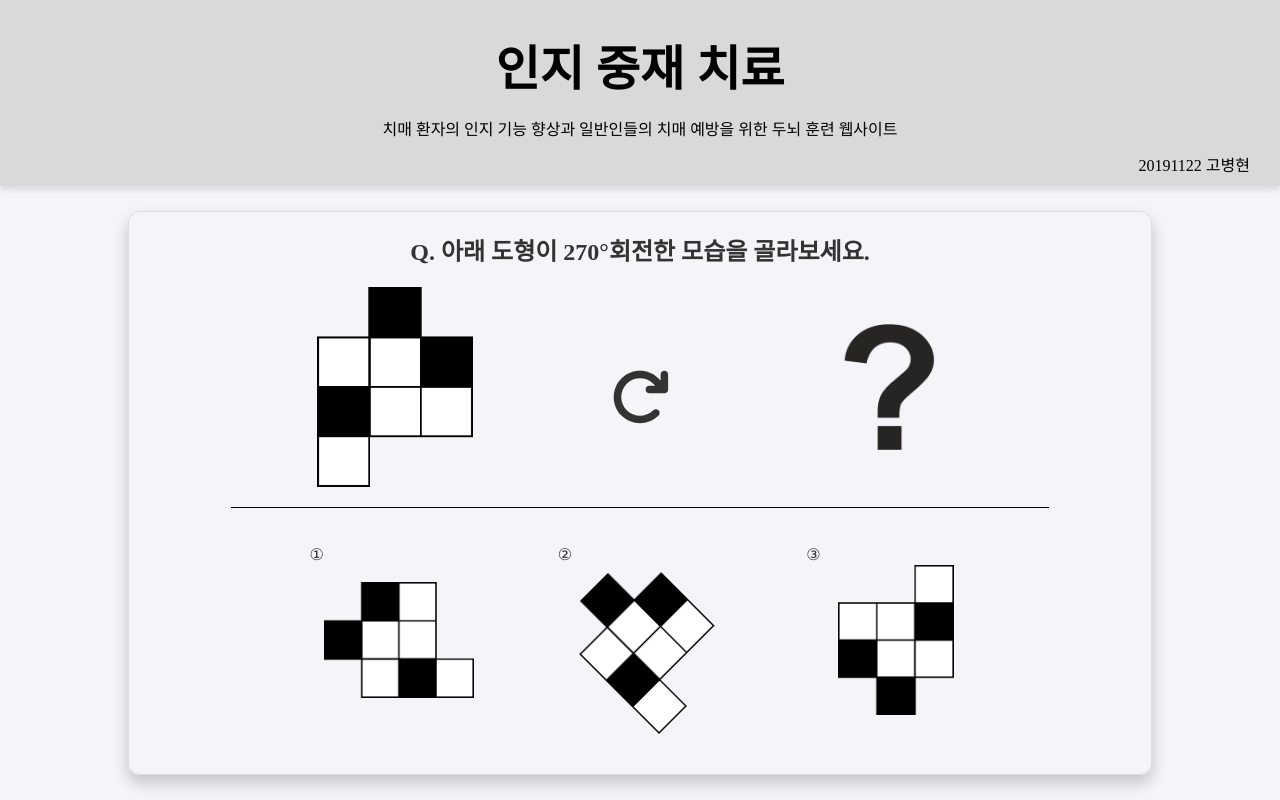
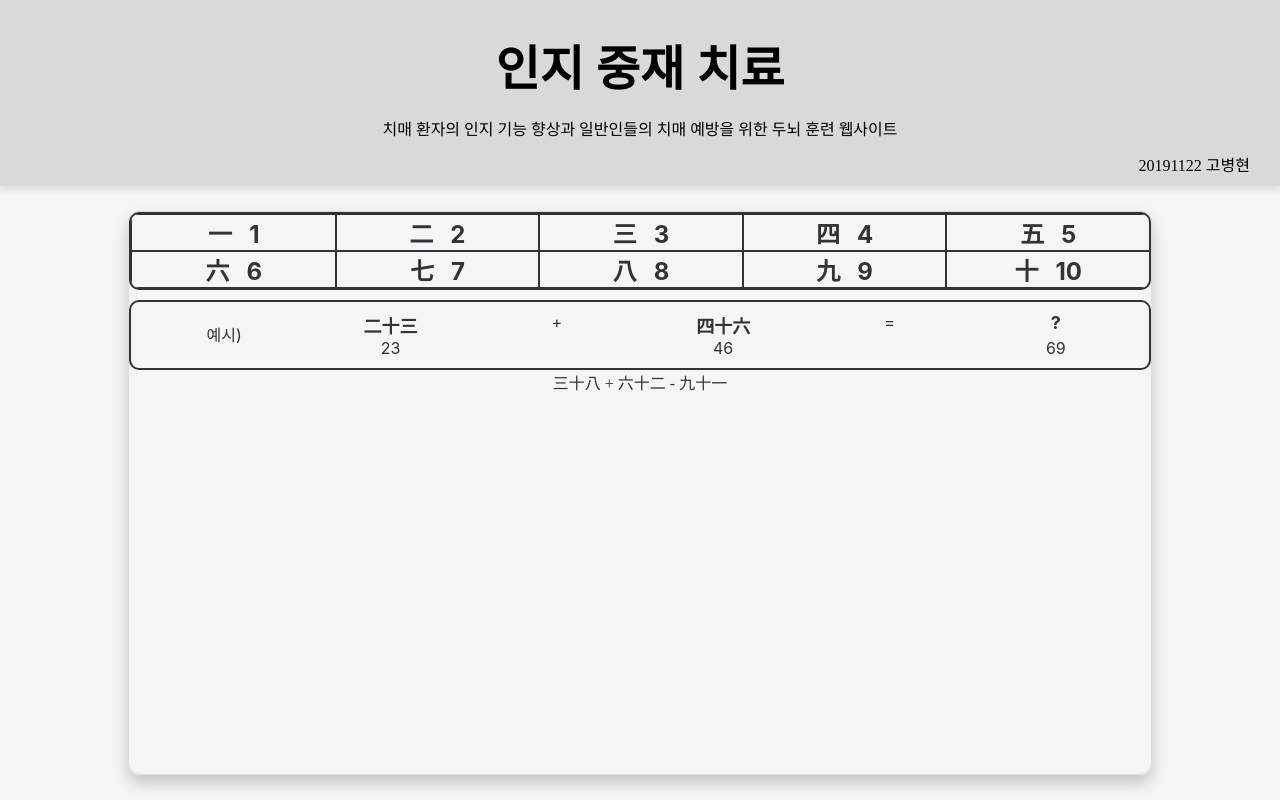
Before and after one commit to BH0120/Web-Application-Programming, a React (Create React App) app: page /page3 in a window 1280 px wide. Built offline with nearby package versions, Linux system fonts and the light colour scheme; a web font is replaced by a local one.

Commit message:
Quiz02 문제 랜덤 생성완료

```diff
--- a/src/App.js
+++ b/src/App.js
@@ -1,5 +1,6 @@
 import React from 'react';
 import QuizMain from './QuizMain';
+import Quiz02 from './quiz02/Quiz02';
 
 
 // import Page1 from "./Page1";
@@ -16,6 +17,7 @@ function App() {
     // </Routes>
     <>
       <QuizMain/>
+      {/* <Quiz02/> */}
     </>
   );
 }
--- a/src/QuizMain.js
+++ b/src/QuizMain.js
@@ -2,6 +2,7 @@ import React from 'react';
 import './QuizMain.css';
 // import Test from './quiz01/Test';
 import Quiz01 from './quiz01/Quiz01';
+import Quiz02 from './quiz02/Quiz02';
 
 
 function QuizMain() {
@@ -13,7 +14,7 @@ function QuizMain() {
         <p className="QuizMain-info">20191122 고병현</p>
       </header>
       <main className="QuizMain-main">
-        <Quiz01 />
+        <Quiz02 />
       </main>
     </div>
   );
--- /dev/null
+++ b/src/quiz02/Quiz02.js
@@ -0,0 +1,27 @@
+import React from "react";
+import SampleContainer from "./SampleContainer";
+import Quiz02Container from "./Quiz02Container";
+
+function Quiz02(props) {
+  const samples = [
+    { char: "一", value: 1 },
+    { char: "二", value: 2 },
+    { char: "三", value: 3 },
+    { char: "四", value: 4 },
+    { char: "五", value: 5 },
+    { char: "六", value: 6 },
+    { char: "七", value: 7 },
+    { char: "八", value: 8 },
+    { char: "九", value: 9 },
+    { char: "十", value: 10 },
+  ];
+
+  return (
+    <>
+      <SampleContainer samples={samples} />
+      <Quiz02Container samples={samples} />
+    </>
+  );
+}
+
+export default Quiz02;
--- /dev/null
+++ b/src/quiz02/Quiz02Container.js
@@ -0,0 +1,74 @@
+import React from "react";
+
+function Quiz02Container(props) {
+  const samples = props.samples;
+
+  // 숫자 랜덤 생성
+  function randomQuiz() {
+    let num1, num2, num3, total;
+
+    function randomNum() {
+      // 중복 없을 때까지 실행
+      do {
+        num1 = Math.floor(Math.random() * 100 + 1);
+        num2 = Math.floor(Math.random() * 100 + 1);
+        num3 = Math.floor(Math.random() * 100 + 1);
+      } while (num1 === num2 || num2 === num3 || num3 === num1);
+
+      total = num1 + num2 - num3;
+
+      // 0보다 작거나 100보다 크면 함수 다시 실행
+      if (total <= 0 || total > 100) {
+        randomNum();
+      }
+    }
+
+    //중복없는 숫자 생성 함수 호출
+    randomNum();
+
+    //값이 0보다 작거나 100보다 크면 안됨.
+    while (total < 0 || total > 100) {
+      //다시 숫자를 생성
+      randomNum();
+      total = num1 + num2 - num3;
+    }
+
+    return { num1, num2, num3, total };
+  }
+
+  const quiz = randomQuiz();
+
+  function changeIntToChn(num) {
+    if (num <= 10) {
+      const resultChn = samples.find((item) => item.value === num);
+
+      return resultChn ? resultChn.char : "";
+    } else {
+      const tens = Math.floor(num / 10);
+      const units = num % 10 !== 0 ? num % 10 : "";
+      //십의 자리와 일의 자리에 맞는 한문을 props.samples의 내부에서 찾음
+      const tenChn = samples.find((item) => item.value === tens);
+      const tenChar = tenChn ? tenChn.char : "";
+      if (units !== "") {
+        const unitChn = samples.find((item) => item.value === units);
+        const unitChar = unitChn ? unitChn.char : "";
+        const resultChn = tenChar + "十" + unitChar;
+        return resultChn;
+      } else {
+        const resultChn = tenChar + "十";
+        return resultChn;
+      }
+    }
+  }
+
+  return (
+    <div className="quiz-container">
+      <div className="quiz-div">
+        {changeIntToChn(quiz.num1)} + {changeIntToChn(quiz.num2)} -{" "}
+        {changeIntToChn(quiz.num3)}
+      </div>
+    </div>
+  );
+}
+
+export default Quiz02Container;
--- /dev/null
+++ b/src/quiz02/SampleContainer.css
@@ -0,0 +1,46 @@
+.sample-txt-container {
+    display: grid;
+    grid-template-columns: repeat(5, 1fr);
+
+    border: 2px solid;
+    border-radius: 10px;
+
+    overflow: hidden;
+
+}
+
+.samples-div {
+    border: 1px solid;
+    width: 100%;
+
+    text-align: center;
+    font-size: x-large;
+    font-weight: bolder;
+    display: flex;
+    justify-content: center;
+}
+
+.example-div {
+    display: grid;
+    grid-template-columns: repeat(6, 1fr);
+    grid-row-start: 2;
+    text-align: center;
+    margin-top: 10px;
+    padding: 10px;
+    border: 2px solid;
+    border-radius: 10px;
+}
+
+.example-div p {
+    margin: 0;
+}
+
+.chinese {
+    font-weight: bold;
+    font-size: large;
+}
+
+.example-txt {
+    grid-row: span 2;
+    padding-top: 10px;
+}
--- /dev/null
+++ b/src/quiz02/SampleContainer.js
@@ -0,0 +1,26 @@
+import React from "react";
+import "./SampleContainer.css";
+
+function SampleContainer(props) {
+  const samples = props.samples;
+
+  return (
+    <>
+      <div className="sample-txt-container">
+        {samples.map((sample, idx) => (
+          <div key={idx} className="samples-div">
+            {sample.char}&nbsp;&nbsp;&nbsp;{sample.value}
+          </div>
+        ))}
+      </div>
+      <div className="example-div">
+        <p className="example-txt">예시)</p> <p className="chinese">二十三</p>{" "}
+        <p>+</p> <p className="chinese">四十六</p> <p>=</p>{" "}
+        <p className="chinese">?</p>
+        <p>23</p> <p> </p> <p>46</p> <p> </p> <p>69</p>
+      </div>
+    </>
+  );
+}
+
+export default SampleContainer;
```
